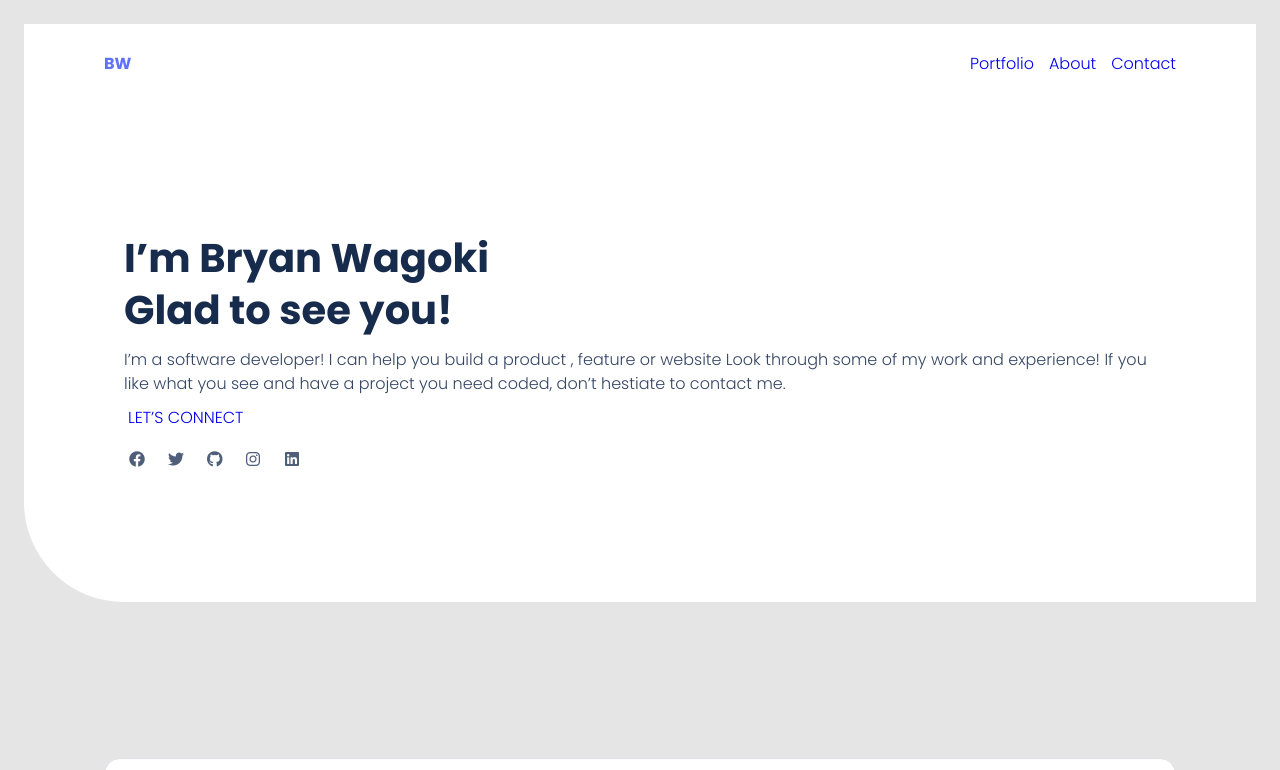
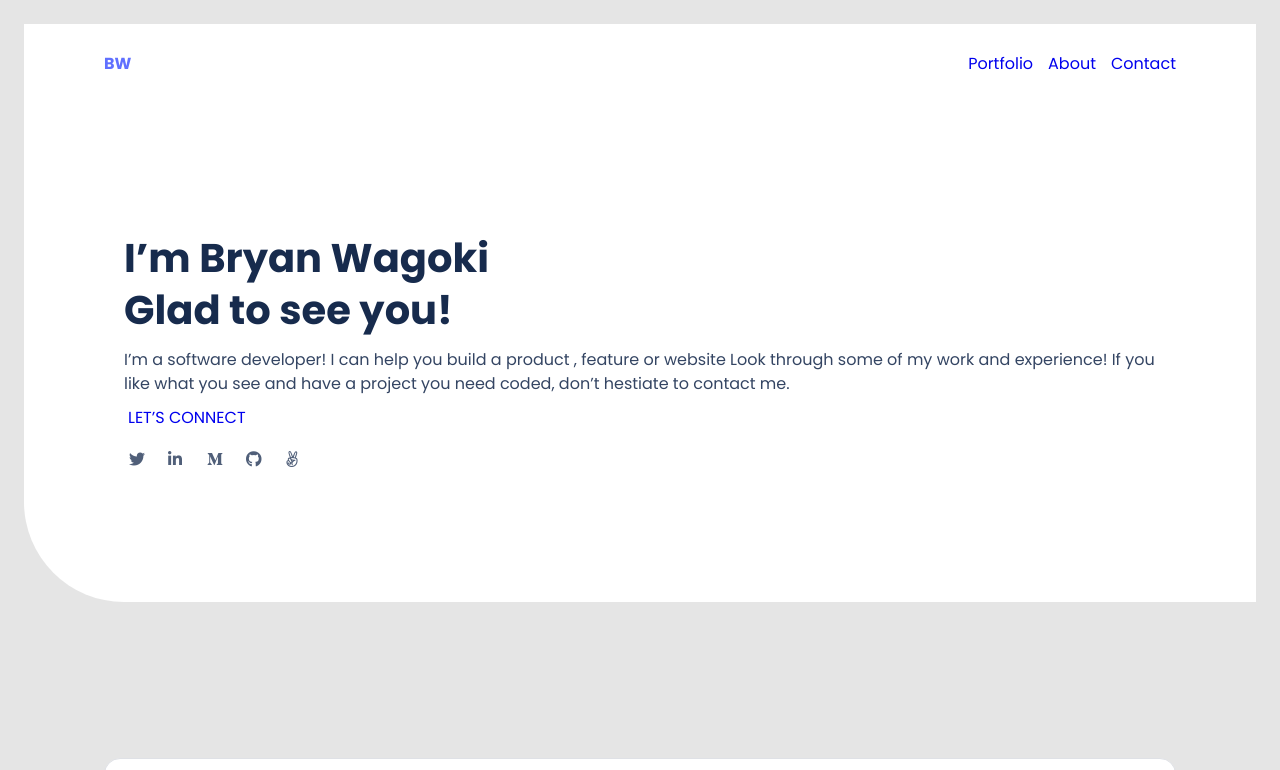
Before and after one commit to Peacefulkind/Desktop-Version, a website: page index.html in a window 1280 px wide. Shown: the top 770 px of the page. Drawn offline with Linux system fonts and the light colour scheme.

Commit message:
Add css styling

```diff
--- a/index.html
+++ b/index.html
@@ -1,19 +1,23 @@
 <!DOCTYPE html>
 <html lang="en">
+
 <head>
   <meta charset="UTF-8" />
   <meta http-equiv="X-UA-Compatible" content="IE=edge" />
   <meta name="viewport" content="width=device-width, initial-scale=1.0" />
-    <title>Bryan Wagoki-Portfolio</title>
-    <link rel="stylesheet" href="https://cdnjs.cloudflare.com/ajax/libs/font-awesome/6.2.0/css/all.min.css" integrity="sha512-xh6O/CkQoPOWDdYTDqeRdPCVd1SpvCA9XXcUnZS2FmJNp1coAFzvtCN9BmamE+4aHK8yyUHUSCcJHgXloTyT2A==" crossorigin="anonymous" referrerpolicy="no-referrer" />
+
+  <link rel="stylesheet" href="https://cdnjs.cloudflare.com/ajax/libs/font-awesome/6.2.0/css/all.min.css"
+    integrity="sha512-xh6O/CkQoPOWDdYTDqeRdPCVd1SpvCA9XXcUnZS2FmJNp1coAFzvtCN9BmamE+4aHK8yyUHUSCcJHgXloTyT2A=="
+    crossorigin="anonymous" referrerpolicy="no-referrer" />
   <link rel="preconnect" href="https://fonts.googleapis.com" />
   <link rel="preconnect" href="https://fonts.gstatic.com" crossorigin />
-    <link
-      href="https://fonts.googleapis.com/css2?family=Poppins:wght@300;700&display=swap"
-      rel="stylesheet"
-    />
+  <link href="https://fonts.googleapis.com/css2?family=Poppins&display=swap" rel="stylesheet">
+  <link rel="stylesheet" href="https://use.fontawesome.com/releases/v5.8.2/css/all.css">
+  <link href="https://fonts.googleapis.com/css2?family=Poppins:wght@300;700&display=swap" rel="stylesheet" />
   <link rel="stylesheet" href="style.css" />
+  <title>Bryan Wagoki-Portfolio</title>
 </head>
+
 <body>
 
   <div class="top">
@@ -55,11 +59,11 @@
       <div class="social_media_about">
         <a href="#">LET’S CONNECT</a>
         <ul class="social_icons">
-        <li><a href="#"><i class="fa-brands fa-facebook fa-1x"></i></a></li>
-        <li><a href="#"><i class="fa-brands fa-twitter fa-1x"></i></a></li>
-        <li><a href="#"><i class="fa-brands fa-github fa-1x"></i></a></li>
-        <li><a href="#"><i class="fa-brands fa-instagram fa-1x"></i></a></li>
-        <li><a href="#"><i class="fa-brands fa-linkedin fa-1x"></i></a></li>
+          <li><a href="#"><i class="fab fa-twitter"></i></a></li>
+          <li><a href="#"><i class='fab fa-linkedin-in'></i></a></li>
+          <li><a href="#"><i class='fab fa-medium-m'></i></a></li>
+          <li><a href="#"><i class='fab fa-github'></i></a></li>
+          <li><a href="#"><i class='fab fa-angellist'></i></a></li>
         </ul>
       </div>
     </section>
@@ -101,7 +105,7 @@
     </div>
     <div class="card" id="card2">
       <a href="#">
-          <img class="img-container" src= 'images/portfolio-img4.png' alt="project-image2" />
+        <img class="img-container" src='images/portfolio-img4.png' alt="project-image2" />
       </a>
       <div class="content">
         <div class="project_name">
@@ -118,7 +122,8 @@
         </div>
         <div class="description">
           <p>
-            Experimental content creation feature that allows users to add to an existing story over the course of a day without spamming their friends.
+            Experimental content creation feature that allows users to add to an existing story over the course of a day
+            without spamming their friends.
           </p>
         </div>
         <ul class="languages">
@@ -151,7 +156,8 @@
         </div>
         <div class="description">
           <p>
-            Exploring the future of media in Facebook's first Virtual Reality app; a place to discover and enjoy 360 photos and videos on Gear VR.
+            Exploring the future of media in Facebook's first Virtual Reality app; a place to discover and enjoy 360
+            photos and videos on Gear VR.
           </p>
         </div>
         <ul class="languages">
@@ -184,7 +190,8 @@
         </div>
         <div class="description">
           <p>
-            A smart assistant to make driving more safe, efficient, and fun by unlocking your most expensive computer: your car.
+            A smart assistant to make driving more safe, efficient, and fun by unlocking your most expensive computer:
+            your car.
           </p>
         </div>
         <ul class="languages">
@@ -278,8 +285,8 @@
         built or a project that needs coding. I’d love to help with it
       </p>
       <form action="https://formspree.io/f/mvoyvrlg" method="POST" id="contactme">
-      <input type="text" id="name" name='name' maxlength="30" placeholder="Enter your name" required/>
-      <input type="email" id="email" name="email" placeholder="Enter your email" required/>
+        <input type="text" id="name" name='name' maxlength="30" placeholder="Enter your name" required />
+        <input type="email" id="email" name="email" placeholder="Enter your email" required />
         <small></small>
         <textarea id='message' name="message" maxlength="500" placeholder="Type your message here" required></textarea>
         <button type="submit" onclick="validate()">Get in touch</button>
@@ -288,9 +295,10 @@
     </section>
   </section>
 
-<div class="modal-container">
+
 
   </div>
-<script src="index.js"></script>
+
 </body>
+
 </html>
--- a/style.css
+++ b/style.css
@@ -533,8 +533,8 @@ form button:hover {
   }
 
   .section {
-    background-position: left top;
-    background-size: cover;
+    background-position:top center;
+    background-size: 95% 90vh;
     justify-content: center;
     margin-top: 50px;
     margin-bottom: 76px;
```
Lines whose indentation alone changed are shown as unchanged.
